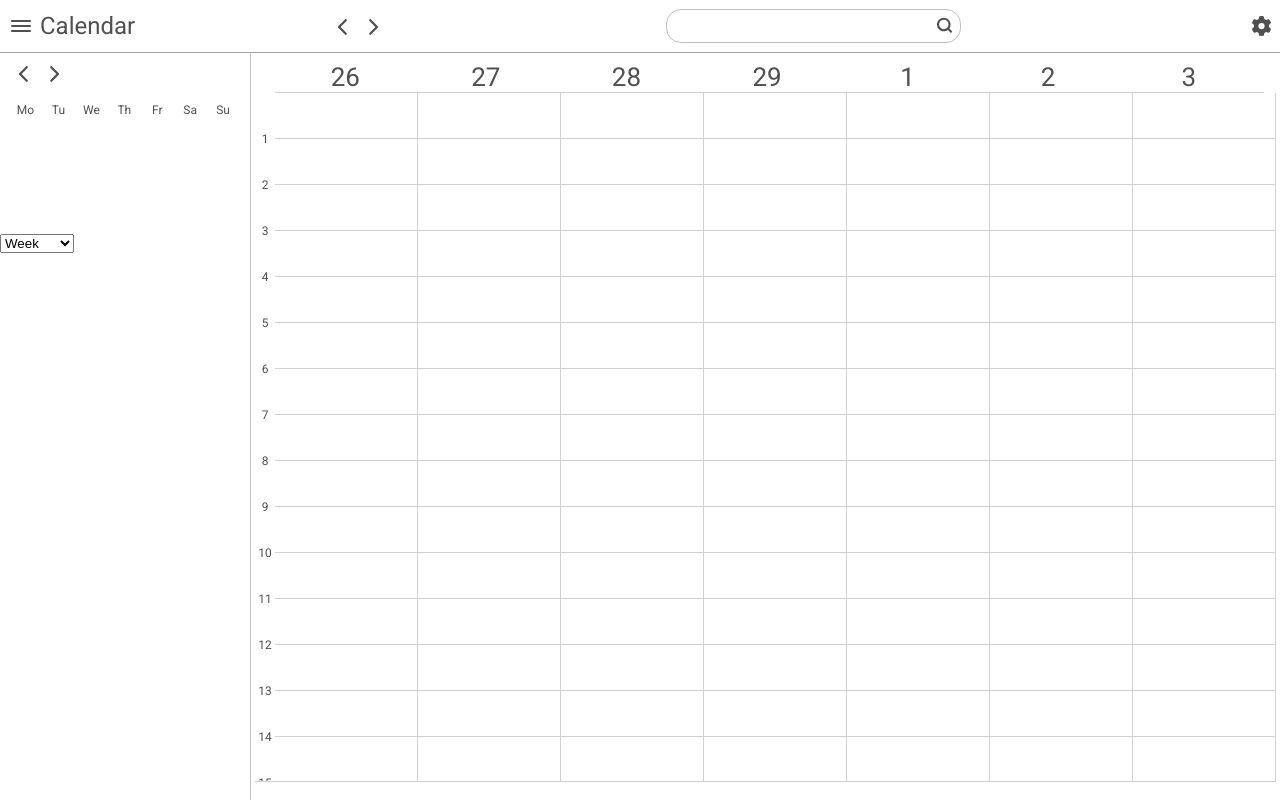
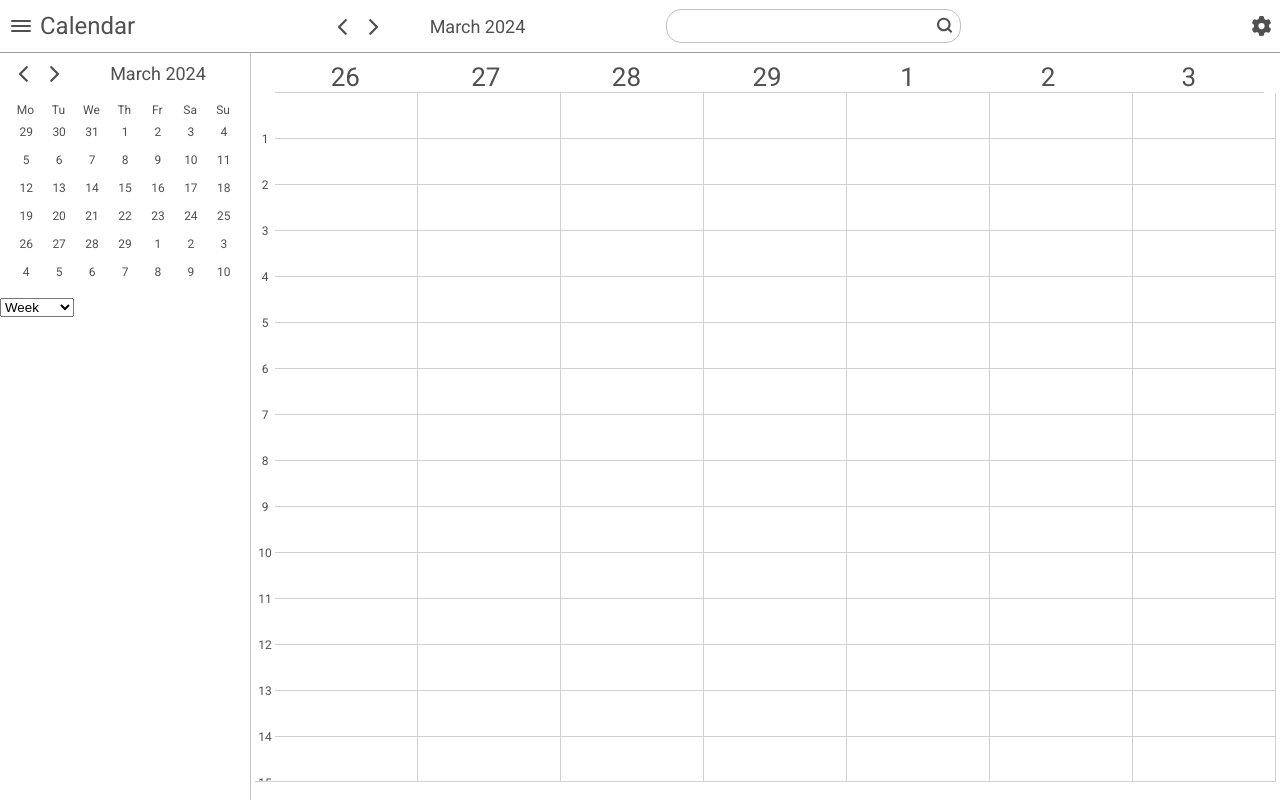
Before and after one commit to Litenoo/VueCalendar, a Vue app: page / in a window 1280 px wide. Built offline with nearby package versions, Linux system fonts and the light colour scheme.

Commit message:
Repaired year/month/miniCalendar changing system

```diff
--- a/src/components/LeftBar.vue
+++ b/src/components/LeftBar.vue
@@ -20,7 +20,7 @@ const onceDate = new Date();
 
 <template>
   <div id="leftBar">
-    <Nav global />
+    <Nav global:false />
     <MiniCalendar globalDisplay />
     <ViewSelect />
   </div>
--- a/src/components/leftBar/MiniCalendar.vue
+++ b/src/components/leftBar/MiniCalendar.vue
@@ -4,6 +4,7 @@ import { computed, watch } from 'vue';
 import store from '../../store';
 
 function createCalendar(year, month) {
+  console.log("CREATING CALENDAR with date year: " + year + "and month : " + month);
   function getTotalDays(yr, mnt) {
     const lastDay = new Date(yr, mnt + 1, 0).getDate();
     return lastDay;
@@ -11,23 +12,19 @@ function createCalendar(year, month) {
 
   const calendar = [];
 
-  const date = new Date(year, month);
-  let startDay = date.getDay() - 1;
-  let today = date.getDate();
+  const currentDate = new Date(year, month);
+  let startDay = currentDate.getDay();
+  let today = currentDate.getDate();
 
   let monthLength = getTotalDays(year, month);
   let beforeMonthLength = getTotalDays(year, month - 1);
 
-  if(startDay === -1){ //check if there is better way to occure that case
-    startDay = 6;
-  }
-
-  for (let i = 0; i < startDay; startDay--, beforeMonthLength--) {
+  for (let i = 0; i < startDay - 1; startDay--, beforeMonthLength--) {
     calendar.unshift({ day: beforeMonthLength, today: false });
   }
 
   for (let i = 1; i <= monthLength; i++) {
-    if (today === i && date.day && date.month === month, date.year === year) {
+    if (today === i && currentDate.day && currentDate.month === month, currentDate.year === year) {
       calendar.push({ day: i, today: true });
     } else {
       calendar.push({ day: i, today: false });
@@ -52,12 +49,7 @@ const daysNames = ['Mo', 'Tu', 'We', 'Th', 'Fr', 'Sa', 'Su'];
 
 const emit = defineEmits(['updateCalendar']);
 
-let calendar;
-
-if (params.globalDisplay) {
-
-} else {
-}
+let calendar = computed(() => createCalendar(store.state.date._miniYear, store.state.date._miniMonth -1));
 
 </script>
 
--- a/src/components/mainContent/Month.vue
+++ b/src/components/mainContent/Month.vue
@@ -3,7 +3,8 @@
 import { computed, watch } from 'vue';
 import store from '../../store';
 
-function createCalendar(year, month) { //When go to 2023 (october for example its not displayed correct.)
+function createCalendar(year, month) {
+  console.log("CREATING CALENDAR with date year: " + year + "and month : " + month);
   function getTotalDays(yr, mnt) {
     const lastDay = new Date(yr, mnt + 1, 0).getDate();
     return lastDay;
@@ -17,10 +18,6 @@ function createCalendar(year, month) { //When go to 2023 (october for example it
 
   let monthLength = getTotalDays(year, month);
   let beforeMonthLength = getTotalDays(year, month - 1);
-
-  if(startDay === 1){ //check if there is better way to occure that case
-    startDay = 6;
-  }
 
   for (let i = 0; i < startDay - 1; startDay--, beforeMonthLength--) {
     calendar.unshift({ day: beforeMonthLength, today: false });
@@ -42,25 +39,23 @@ function createCalendar(year, month) { //When go to 2023 (october for example it
   return calendar;
 }
 
+
+
 function updateWeekday(weekDay) {
-  store.commit("setDate", weekDay, null)
+  store.commit("setDate", weekDay, null);
 }
 
 const emit = defineEmits(['updateCalendar']);
 
-let calendar = computed(() => createCalendar(store.state.currentDate.year, store.state.currentDate.viewMonth));
+let calendar = computed(() => createCalendar(store.state.date._year, store.state.date._month -1));
 
-watch(() => {
-  return store.state.currentDate.viewMonth;
-}, () => {
-  createCalendar(store.state.currentDate.year, store.state.currentDate.viewMonth);
-})
 
 </script>
 
 <template>
   <div id="monthDays">
     <div v-for="day in calendar" @click="updateWeekday(day.day)" class="miniDay">
+      <!-- Make view to selected day after click on it -->
       <span class="mini-calendar__day">{{ day.day }}</span>
     </div>
   </div>
@@ -71,20 +66,20 @@ watch(() => {
   display: flex;
   justify-items: center;
   align-items: center;
+  flex-wrap: nowrap;
   flex-wrap: wrap;
   height: 77.4vh;
-  /* change something with width */
   width: 100%;
 }
 
 .miniDay {
   cursor: pointer;
+  overflow: hidden;
   border-right: 1px solid #c4c4c4;
   border-bottom: 1px solid #c4c4c4;
-  min-width: 14.2%;
   min-height: 20%;
   transition: 0.2s;
-  flex: 1;
+  flex: 0 0 14%;
 }
 
 .miniDay:hover {
--- a/src/components/mainContent/Year.vue
+++ b/src/components/mainContent/Year.vue
@@ -51,6 +51,7 @@ import MiniCalendar from '../leftBar/MiniCalendar.vue';
   justify-content: center;
   flex-wrap: wrap;
   padding: 14px;
+  overflow-y: scroll;
 }
 
 #calendarContainer>div {
@@ -58,9 +59,11 @@ import MiniCalendar from '../leftBar/MiniCalendar.vue';
   flex-direction: column;
   justify-content: center;
   align-items: center;
-  width: 25%;
+  flex: 1 0 21%;
   min-width: 240px;
   font-size: 15px;
+  box-sizing: border-box;
+  padding: 20px;
 }
 
 #calendarContainer>div>div {
--- a/src/components/topBar/LeftOptions.vue
+++ b/src/components/topBar/LeftOptions.vue
@@ -1,7 +1,7 @@
 <script setup>
 
 import Brand from './Brand.vue';
-import Navigation from './Nav.vue';
+import Nav from './Nav.vue';
 
 function handleUpdateCalendar(value){
   console.log('updateCalendar executed in leftoptions ! With value : ', value);
@@ -12,7 +12,7 @@ function handleUpdateCalendar(value){
   <div class="container">
     <Brand />
     <div class="container">
-      <Navigation :navClass="'topBtn'" @updateCalendarState="handleUpdateCalendar"/>
+      <Nav :navClass="'topBtn'" @updateCalendarState="handleUpdateCalendar" v-bind:global="true"/>
     </div>
   </div>
 </template>
--- a/src/components/topBar/Nav.vue
+++ b/src/components/topBar/Nav.vue
@@ -5,23 +5,26 @@ import store from '../../store';
 import { computed } from 'vue';
 
 function updateDate(num) {
+  if (props.global === true) {
     switch (store.state.date.viewMode) {
       case "One-day":
         store.dispatch("changeDay", num);
         break;
       case "Week":
-        store.dispatch("changeDay", 7*num);
+        store.dispatch("changeDay", 7 * num);
         break;
       case "Month":
-      store.dispatch("changeDay", num);
+        store.commit("changeMonth", num);
         break;
+    }
+  }else{
+    store.commit("changeMiniMonth", num);
   }
 }
 
 const props = defineProps({
   size: Number,
   global: Boolean,
-  // change global maybe :P
 })
 
 const monthNames = ["January", "February", "March", "April", "May", "June",
@@ -31,12 +34,12 @@ const monthNames = ["January", "February", "March", "April", "May", "June",
 let dateToDisplay;
 let yearToDisplay;
 
-if (props.global) {
-  dateToDisplay = computed(() => monthNames[store.state.date.month]);
-  yearToDisplay = computed(() => store.state.date.year);
+if (props.global === true) {
+  dateToDisplay = computed(() => monthNames[store.state.date._month]);
+  yearToDisplay = computed(() => store.state.date._year);
 } else {
-  dateToDisplay = computed(() => monthNames[store.state.date.viewMonth]);
-  yearToDisplay = computed(() => store.state.date.year);
+  dateToDisplay = computed(() => monthNames[store.state.date._miniMonth]);
+  yearToDisplay = computed(() => store.state.date._miniYear);
 }
 
 </script>
@@ -59,3 +62,9 @@ if (props.global) {
     </span>
   </div>
 </template>
+
+<style>
+span {
+  user-select: none;
+}
+</style>
--- a/src/store.js
+++ b/src/store.js
@@ -9,32 +9,52 @@ const store = createStore({
         viewMode: "Week",
         miniCalendarView: acctualDate.getMonth(),
         calendarView: acctualDate.getMonth(),
-        display: new Array(),
+        display: [],
 
         _day: acctualDate.getDate() - acctualDate.getDay() + 1, // Check if subtracting, so the start day is monday is 100% correct in every month
+        _month: acctualDate.getMonth() + 1,
         _year: acctualDate.getFullYear(),
-        _month: acctualDate.getMonth() + 1,
+        _miniMonth: acctualDate.getMonth() + 1,
+        _miniYear: acctualDate.getFullYear(),
       }
     }
   },
   mutations: {
+    changeMiniMonth(state, num) {
+      state.date._miniMonth += num;
+
+      if (state.date._miniMonth < 1) {
+        state.date._miniMonth = 12;
+        state.date._miniYear--;
+      }
+      if (state.date._miniMonth > 12) {
+        state.date._miniMonth = 1;
+        state.date._miniYear++;
+      }
+    },
     changeMonth(state, num) {
-      const monthNames = ["January", "February", "March", "April", "May", "June",
-        "July", "August", "September", "October", "November", "December"
-      ];
+
+      // const monthNames = ["January", "February", "March", "April", "May", "June", //dev
+      //   "July", "August", "September", "October", "November", "December" //dev
+      // ]; //dev
       state.date._month += num;
 
       if (state.date._month < 1) {
         state.date._month = 12;
         state.date._year--;
-      } else if (state.date._month > 12) {
-        state.date_month = 1;
+      }
+      if (state.date._month > 12) {
+        state.date._month = 1;
         state.date._year++;
       }
-      console.log("Now its " + monthNames[state.date._month - 1] + " , Which has length of :" + new Date(state.date._year, state.date._month, 0).getDate());
+      // console.log("Now its " + monthNames[state.date._month - 1] + " , Which has length of :" + new Date(state.date._year, state.date._month, 0).getDate()); //dev
     },
     updateViewMode(state, newMode) {
       state.date.viewMode = newMode;
+    },
+    getTotalDays(yr, mnt) { // consider using it in actions instead of repeating one line of code moultiple times
+      const lastDay = new Date(yr, mnt + 1, 0).getDate();
+      return lastDay;
     }
   },
 
@@ -51,7 +71,7 @@ const store = createStore({
         commit("changeMonth", 1);
         state.date._day = excess;
       }
-      console.log(state.date._day);
+      // console.log(state.date._day);
       state.date.display = [];
 
       let displayDays = state.date._day;
@@ -62,7 +82,7 @@ const store = createStore({
         state.date.display.push(displayDays);
       }
 
-      console.log(state.date.display)
+      // console.log(state.date.display)
     }
   },
 });
```
Lines whose indentation alone changed are shown as unchanged.
